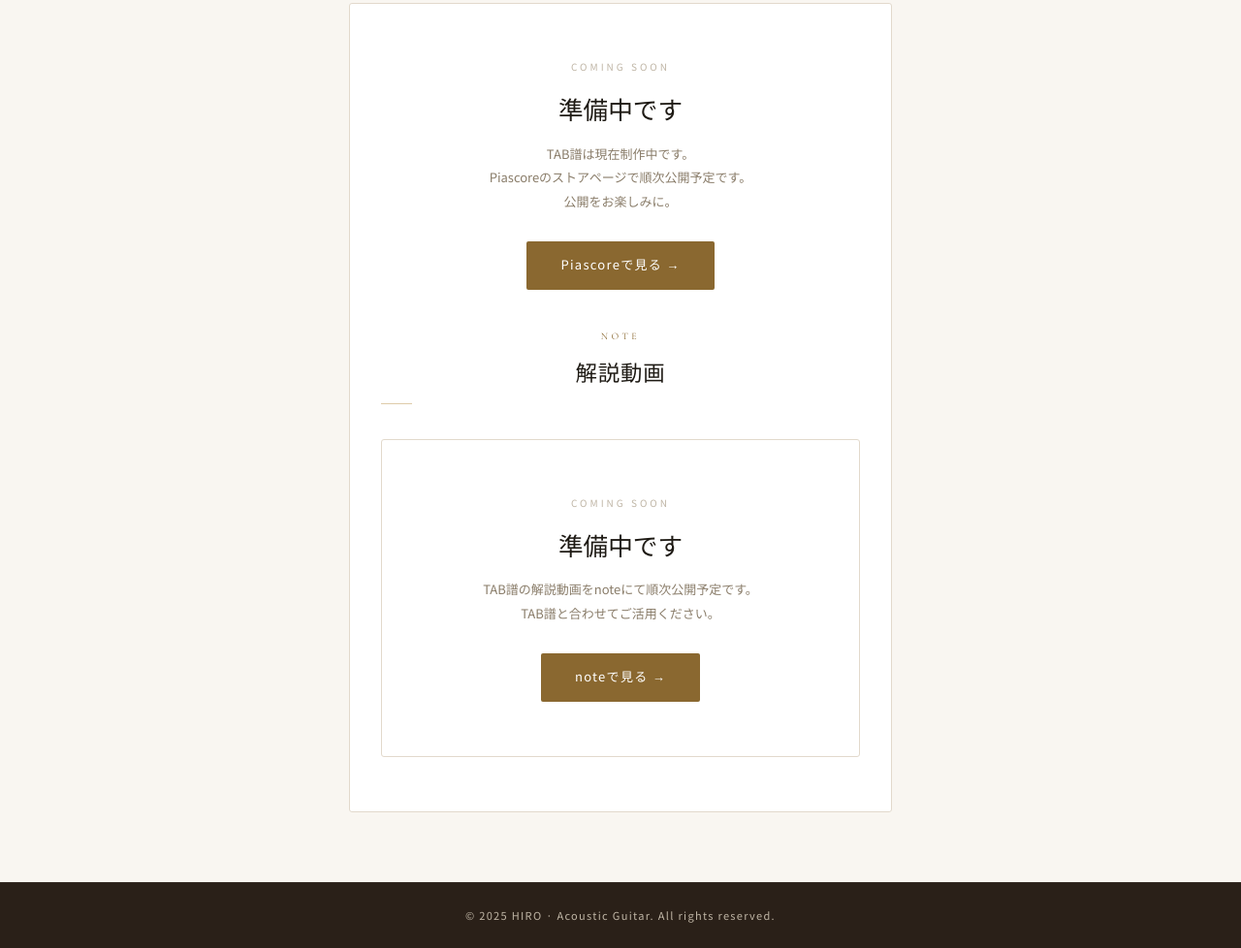
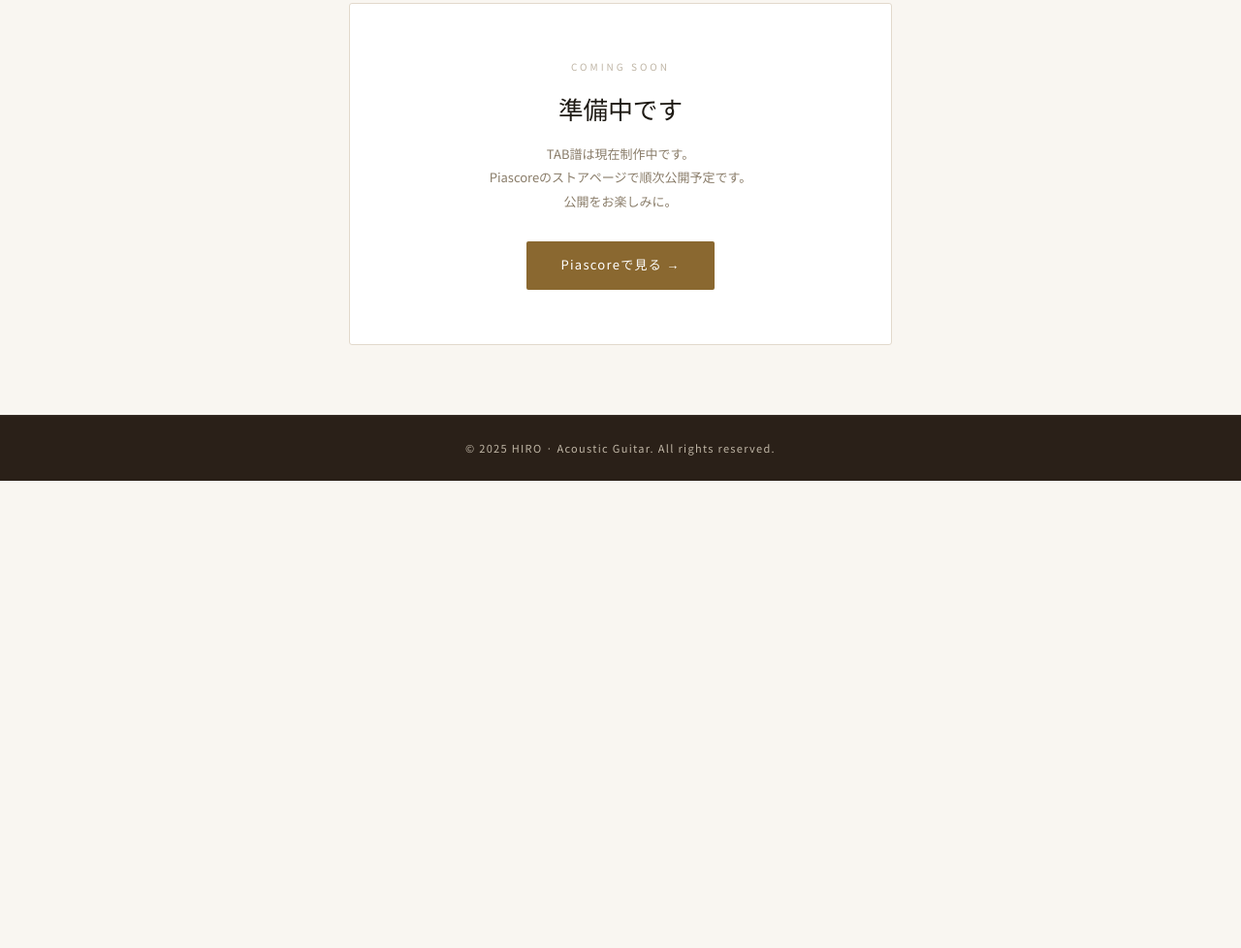
Before and after one commit to HIRO-Guitar16/HIRO-Guitar16.github.io, a plain HTML site: page tabs.html in a window 1280 px wide. Shown: the part 434-1412 px from the top of the page at 97% size. After the commit the page ends 930 px from the top, so only its background shows below. Drawn offline with nearby package versions, Linux system fonts and the light colour scheme.

Commit message:
Add files via upload

```diff
--- a/tabs.html
+++ b/tabs.html
@@ -98,18 +98,6 @@ footer{background:#2A2018;color:var(--hint);text-align:center;padding:1.5rem;fon
     <!-- ★ PiascoreのURLに変えてください ★ -->
     <a href="https://piascore.com" target="_blank" class="piascore-btn">Piascoreで見る →</a>
 
-  <!-- NOTE セクション -->
-  <div style="margin-top:2.5rem;">
-    <div class="eyebrow" style="margin-top:0;">Note</div>
-    <h3 style="font-family:'Shippori Mincho',serif;font-size:1.4rem;font-weight:500;color:var(--text);margin-bottom:0.5rem;letter-spacing:0.04em;">解説動画</h3>
-    <div class="rule"></div>
-    <div class="coming-box">
-      <div class="coming-eyebrow">Coming Soon</div>
-      <div class="coming-title">準備中です</div>
-      <p class="coming-text">TAB譜の解説動画をnoteにて順次公開予定です。<br>TAB譜と合わせてご活用ください。</p>
-      <!-- ★ noteのURLに変えてください ★ -->
-      <a href="https://note.com/guitar_kokoro" target="_blank" class="piascore-btn">noteで見る →</a>
-    </div>
   </div>
 </div>
 </div>
```
